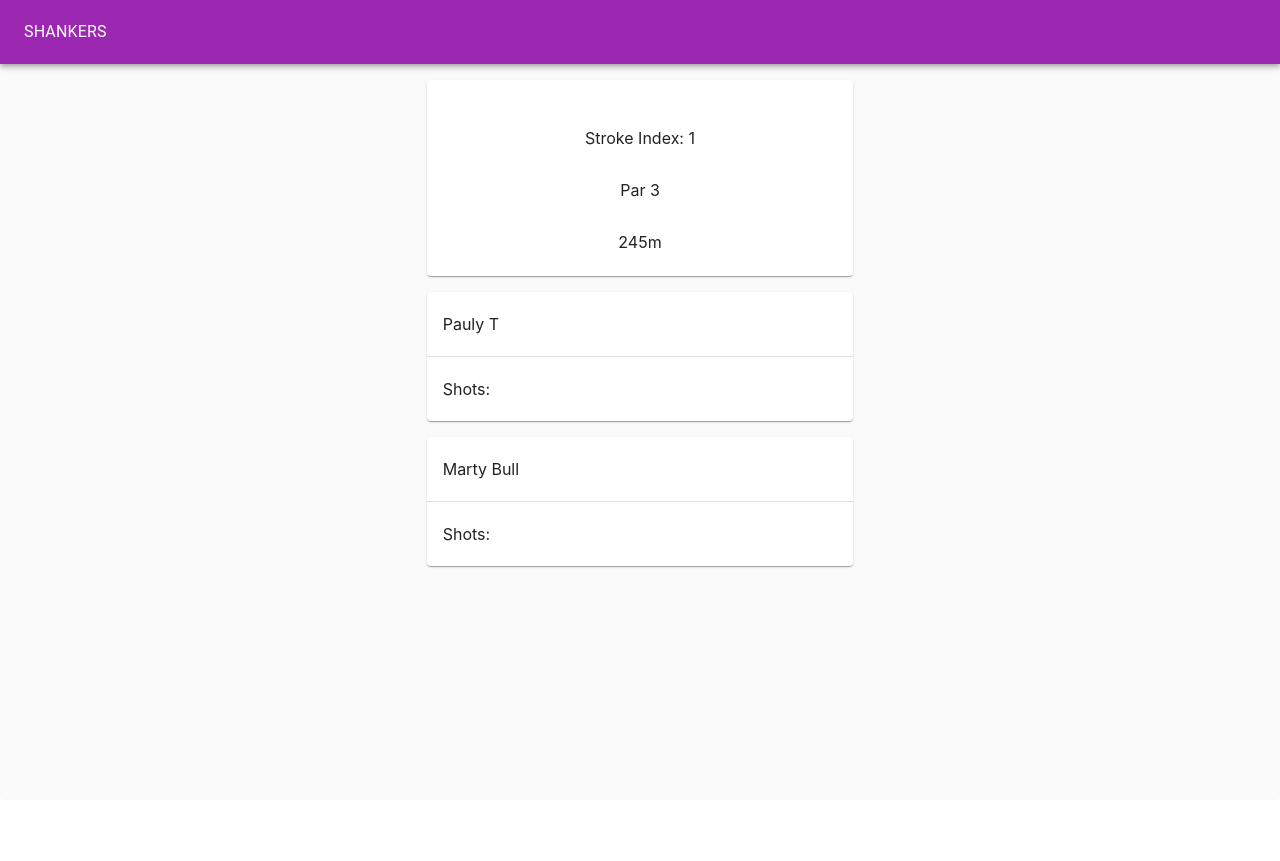
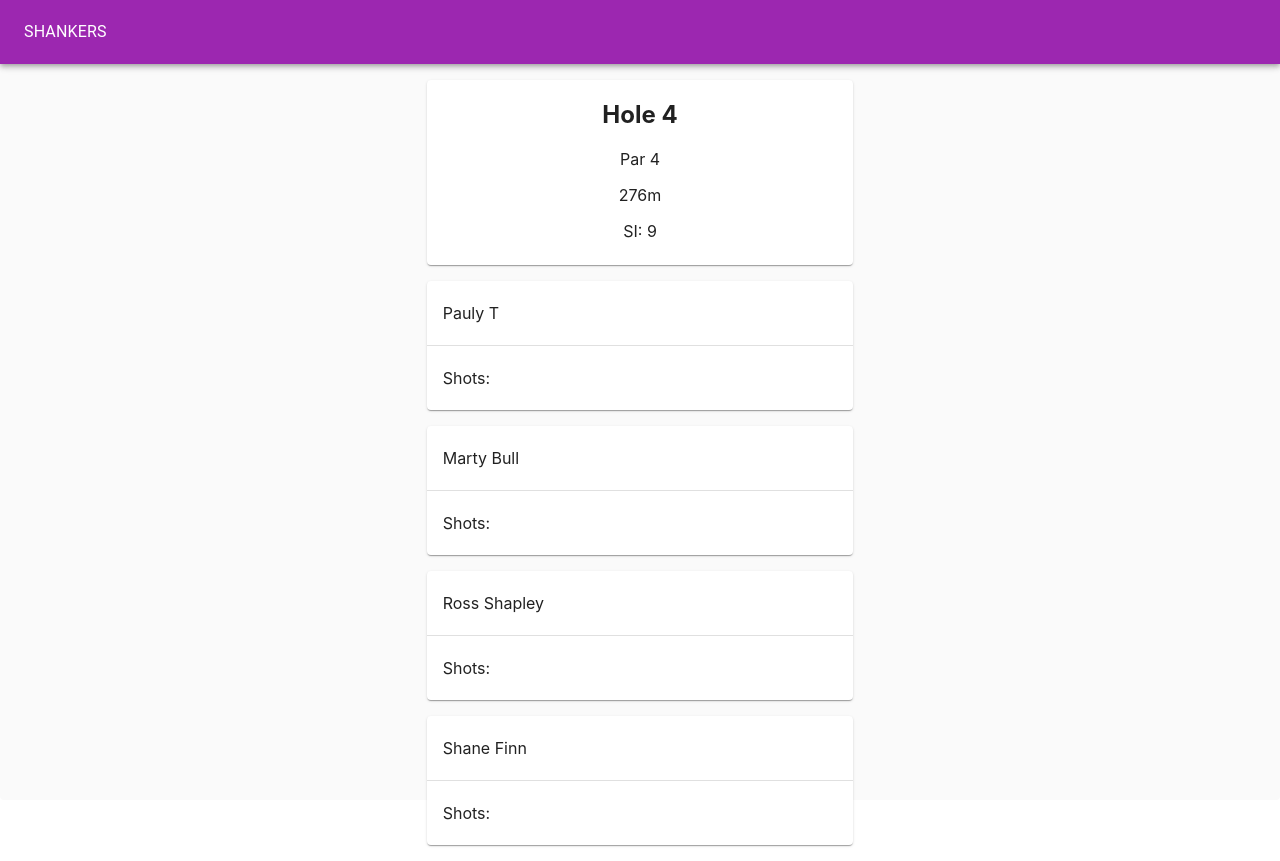
Before and after one commit to paulyt-nz/golf-app, a React (Create React App) app: page / in a window 1280 px wide. Before the commit the page ends 800 px from the top, so only its background shows below. Built offline with nearby package versions, Linux system fonts and the light colour scheme.

Commit message:
create HoleInfoCard and PlayerCard compenents

```diff
--- a/src/GolfApp.tsx
+++ b/src/GolfApp.tsx
@@ -1,10 +1,14 @@
 import React from 'react'
 import { initialCourse, initialPlayers, scorecard } from './initialValues'
+import PlayerCard from './PlayerCard'
+import HoleInfoCard from './HoleInfoCard'
 
 import { Typography, Paper, AppBar, Toolbar, Grid, ListItem, Divider, Card, CardHeader, CardContent } from '@mui/material';
 
 
 function GolfApp() {
+
+    let currentHoleIndex = 3;
 
     return(
         <Paper
@@ -39,31 +43,20 @@ function GolfApp() {
                     width: '500px'
                 }}>
 
-                    <Card style={{
-                        marginBottom: '1rem',
-                        display: "flex",
-                        flexDirection: "column",
-                        justifyContent: 'flex-start',
-                        alignItems: "center"
-                        }}>
-                        <CardHeader><h2>Hole 1</h2></CardHeader>
-                        <CardContent>Stroke Index: 1</CardContent>
-                        <CardContent>Par 3</CardContent>
-                        <CardContent>245m</CardContent>
-                    </Card>
+                    <HoleInfoCard
+                        name={initialCourse.holes[currentHoleIndex].name}
+                        par={initialCourse.holes[currentHoleIndex].par}
+                        strokeIndex={initialCourse.holes[currentHoleIndex].strokeIndex}
+                        tee={initialCourse.holes[currentHoleIndex].tee}
+                    ></HoleInfoCard>
 
-                    {/* these need to be compponents */}
-                    <Paper style={{marginBottom: '1rem'}}>
-                    <ListItem style={{ height: "64px" }}>{initialPlayers[0]}</ListItem>
-                    <Divider />
-                    <ListItem style={{ height: "64px" }}>Shots: </ListItem>
-                    </Paper>
+                    {initialPlayers.map((player, i) => (
+                        <PlayerCard
+                            player={player}
+                            // currentHole
+                        />
+                    ))}
 
-                    <Paper>
-                    <ListItem style={{ height: "64px" }}>{initialPlayers[1]}</ListItem>
-                    <Divider />
-                    <ListItem style={{ height: "64px" }}>Shots: </ListItem>
-                    </Paper>
                 </Grid>
             </Grid>
         </Paper>
--- /dev/null
+++ b/src/HoleInfoCard.tsx
@@ -0,0 +1,23 @@
+import React from 'react'
+import { Typography, Paper, AppBar, Toolbar, Grid, ListItem, Divider, Card, CardHeader, CardContent } from '@mui/material';
+
+function HoleInfoCard(props: any) {
+            return (
+                    <Card style={{
+                        marginBottom: '1rem',
+                        display: "flex",
+                        flexDirection: "column",
+                        justifyContent: 'flex-start',
+                        alignItems: "center"
+                        }}>
+                        <h2>{props.name}</h2>
+
+                        <CardContent style={{paddingTop: '0'}}>Par {props.par}</CardContent>
+                        <CardContent style={{paddingTop: '0'}}>{props.tee}m</CardContent>
+                        <CardContent style={{paddingTop: '0'}}>SI: {props.strokeIndex}</CardContent>
+                    </Card>
+            )
+
+}
+
+export default HoleInfoCard
--- /dev/null
+++ b/src/PlayerCard.tsx
@@ -0,0 +1,16 @@
+import React from 'react'
+import { Typography, Paper, AppBar, Toolbar, Grid, ListItem, Divider, Card, CardHeader, CardContent } from '@mui/material';
+
+function PlayerCard(props: any) {
+
+    return(
+        <Paper style={{marginBottom: '1rem'}}>
+            <ListItem style={{ height: "64px" }}>{props.player}</ListItem>
+                <Divider />
+            <ListItem style={{ height: "64px" }}>Shots: </ListItem>
+        </Paper>
+    )
+
+}
+
+export default PlayerCard
--- a/src/initialValues.ts
+++ b/src/initialValues.ts
@@ -18,7 +18,9 @@ export const initialCourse = {
 
 export const initialPlayers = [
     'Pauly T',
-    'Marty Bull'
+    'Marty Bull',
+    'Ross Shapley',
+    'Shane Finn'
 ]
 
 export const scorecard = [
```
